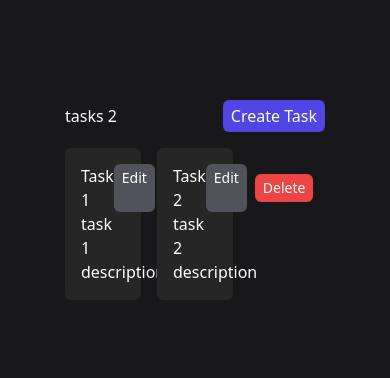
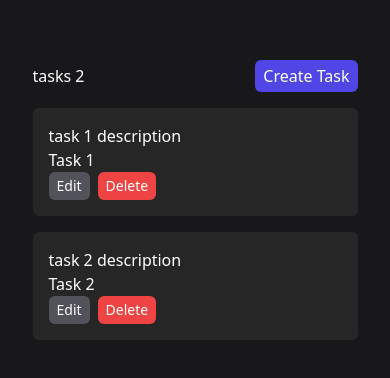
Before and after one commit to LionelGareca95/TaskNotes, a React (Create React App) app: page / in a window 390 px wide. Shown: the part 230-608 px from the top of the page. Built offline with nearby package versions, Linux system fonts and the light colour scheme.

Commit message:
cambios responsive design

```diff
--- a/src/app/components/TaskList.js
+++ b/src/app/components/TaskList.js
@@ -13,9 +13,9 @@ function TaskList(){
     }
 
   return (
-    <div className="w-4/6 ">
+    <div className="w-5/6 ">
 
-        <header className="flex justify-between items-center py-4">
+        <header className="flex justify-between items-center py-4 ">
             <h1>tasks {tasks.length}</h1>
             <Link to='/create-task' className="bg-indigo-600 px-2 py-1 rounded-md text-md">
 
@@ -23,11 +23,12 @@ function TaskList(){
 
             </Link>
         </header>
-        <div className="grid grid-cols-3 gap-4">
+        <div className="grid grid-cols-1 gap-4 sm:grid-cols-2 lg:grid-cols-3">
             {
                 tasks.map(task => (
-                    <div key={task.id} className="bg-neutral-800 p-4 rounded-md" >
-                        <div className="flex justify-between">
+                    <div key={task.id} className="bg-neutral-800 p-4 rounded-md h-235 min-h-full " >
+                     <p className="w-235 min-w-full break-words">{task.description}</p>
+                        <div className="flex-col ">
                             <h3>{task.title}</h3>
                             <div className="flex gap-x-2">
                                 <Link to={`/edit-task/${task.id}`}
@@ -43,10 +44,13 @@ function TaskList(){
 
                             </div>
                         </div>
-                        <p>{task.description}</p>
+
                     </div>
+
                 ))
+
             }
+
         </div>
 
     </div>
```
